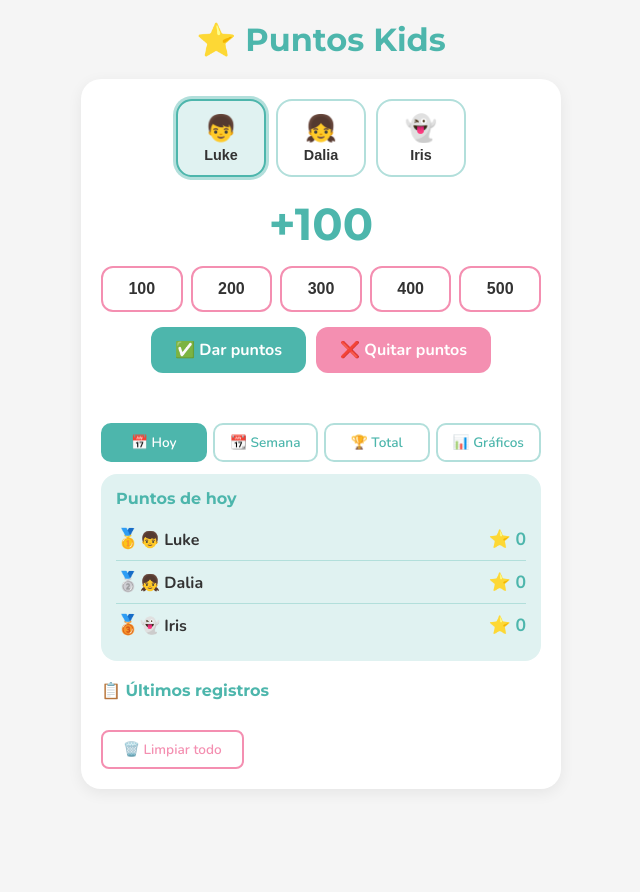
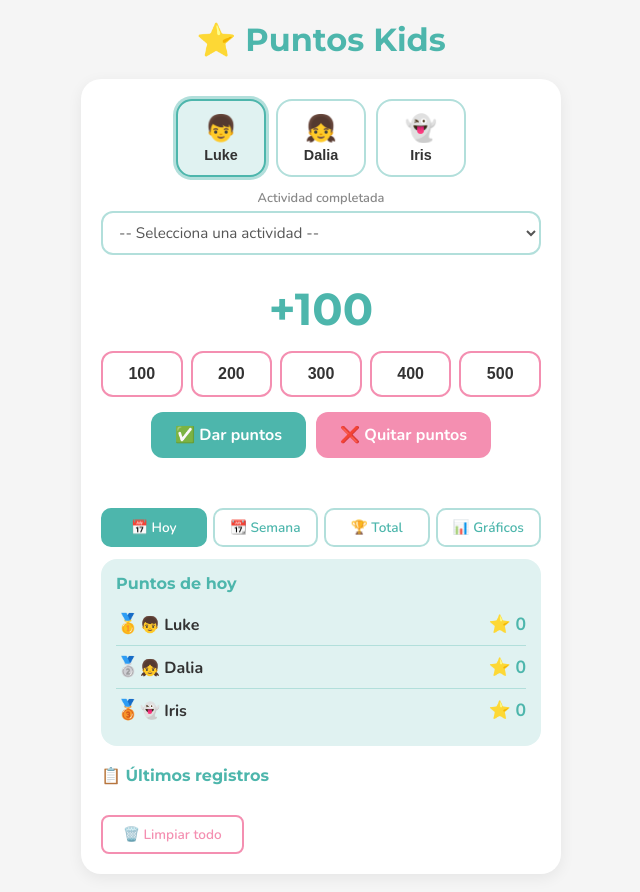
Before and after one commit to CapiniMX/capinimx, a website: page contenido_web/puntos-ninos/registro.html in a window 1280 px wide. Shown: the whole page, without its empty margins (319-959 px from the left). Before the commit the page ends 809 px from the top, so only its background shows below. Drawn offline with nearby package versions, Linux system fonts and the light colour scheme.

Commit message:
feat: dropdown de actividades estilo Capini

```diff
--- a/contenido_web/puntos-ninos/registro.html
+++ b/contenido_web/puntos-ninos/registro.html
@@ -14,7 +14,8 @@
 
     .card { background: #fff; border-radius: 20px; padding: 20px; width: 100%; max-width: 480px; box-shadow: 0 4px 15px #0001; }
 
-    .selector-nino { display: flex; gap: 10px; margin-bottom: 20px; flex-wrap: wrap; justify-content: center; }
+    .selector-nino { display: flex; gap: 10px; margin-bottom: 12px; flex-wrap: wrap; justify-content: center; }
+    .actividad-wrap { width: 100%; }
     .nino-btn { display: flex; flex-direction: column; align-items: center; gap: 4px; padding: 12px 16px; border: 2px solid #B2DFDB; border-radius: 16px; background: #fff; color: #333; font-size: 0.9em; font-weight: 600; cursor: pointer; transition: all 0.2s; min-width: 90px; }
     .nino-btn .icon { font-size: 1.8em; }
     .nino-btn:hover { border-color: #4DB6AC; background: #E0F2F1; }
@@ -86,6 +87,33 @@
       </button>
     </div>
 
+    <div class="actividad-wrap">
+      <label for="actividadSelect" style="font-size:0.8em;color:#888;font-weight:600;margin-bottom:4px;display:block;text-align:center;">Actividad completada</label>
+      <select id="actividadSelect" onchange="actividad=this.value" style="width:100%;padding:9px 12px;border:2px solid #B2DFDB;border-radius:12px;font-size:0.95em;font-family:'Nunito',sans-serif;color:#555;background:#fff;cursor:pointer;margin-bottom:12px;">
+        <option value="">-- Selecciona una actividad --</option>
+        <option value="Hacer la tarea">📚 Hacer la tarea</option>
+        <option value="Lavarse los dientes AM">🦷 Dientes (mañana)</option>
+        <option value="Lavarse los dientes PM">🦷 Dientes (noche)</option>
+        <option value="Tender la cama">🛏️ Tender la cama</option>
+        <option value="Bañarse">🧼 Bañarse</option>
+        <option value="Recoger ropa">👕 Recoger ropa</option>
+        <option value="Recoger juguetes">🧹 Recoger juguetes</option>
+        <option value="Limpiar escritorio">📖 Limpiar escritorio</option>
+        <option value="Tarea sin pedir">⭐ Tarea sin que se la pidan</option>
+        <option value="Ayudar con compra">🛒 Ayudar con la compra</option>
+        <option value="Lavar platos">🍽️ Lavar platos</option>
+        <option value="Regar plantas">🌱 Regar plantas</option>
+        <option value="Sacar basura">🗑️ Sacar basura</option>
+        <option value="Hacer ejercicio">🏃 Ejercicio/actividad física</option>
+        <option value="Practicar instrumento">🎵 Practicar instrumento</option>
+        <option value="Ayudar hermano">🤝 Ayudar hermano/hermana</option>
+        <option value="Organizar habitación">🏠 Organizar habitación</option>
+        <option value="Preparar mochila">🎒 Preparar mochila</option>
+        <option value="Practicar tablas">📐 Practicar tablas</option>
+        <option value="Leer libro">📚 Leer un libro</option>
+      </select>
+    </div>
+
     <div class="puntos-display" id="puntos-display">+100</div>
 
     <div class="puntos-botones">
@@ -135,6 +163,7 @@
 
   <script>
     let nino = 'Luke';
+    let actividad = '';
     let puntos = 100;
     let vista = 'diario';
     const storageKey = 'puntos_kids_v4';
@@ -279,7 +308,7 @@
         const li = document.createElement('li');
         const cls = r.p < 0 ? 'pts-neg' : 'pts';
         const signo = r.p < 0 ? r.p : `+${r.p}`;
-        li.innerHTML = `<span><span class="nino">${r.n}</span> <span class="${cls}">${signo}</span></span><span class="fecha">${r.f}</span>`;
+        li.innerHTML = `<span><span class="nino">${r.n}</span> <span class="${cls}">${signo}</span>${r.a ? '<br><span style="color:#888;font-size:0.78em">'+r.a+'</span>' : ''}</span><span class="fecha">${r.f}</span>`;
         hist.appendChild(li);
       });
     }
@@ -288,7 +317,9 @@
       const data = getData();
       const hoy = getToday();
       const semana = getWeekKey(new Date());
-      data.historial.push({ n: nino, p: puntos, f: fmt() });
+      data.historial.push({ n: nino, p: puntos, a: actividad, f: fmt() });
+      actividad = '';
+      document.getElementById('actividadSelect').value = '';
       data.totales[nino] = (data.totales[nino] || 0) + puntos;
       if (!data.diario[hoy]) data.diario[hoy] = { Luke: 0, Dalia: 0, Iris: 0 };
       data.diario[hoy][nino] = (data.diario[hoy][nino] || 0) + puntos;
```
